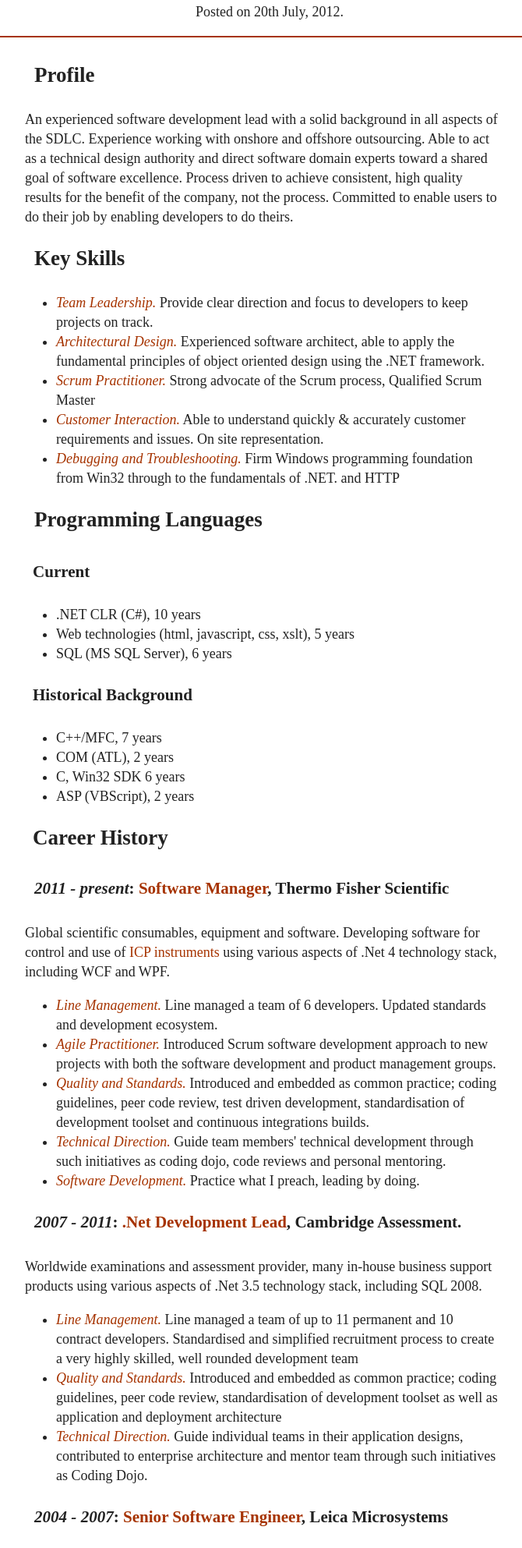
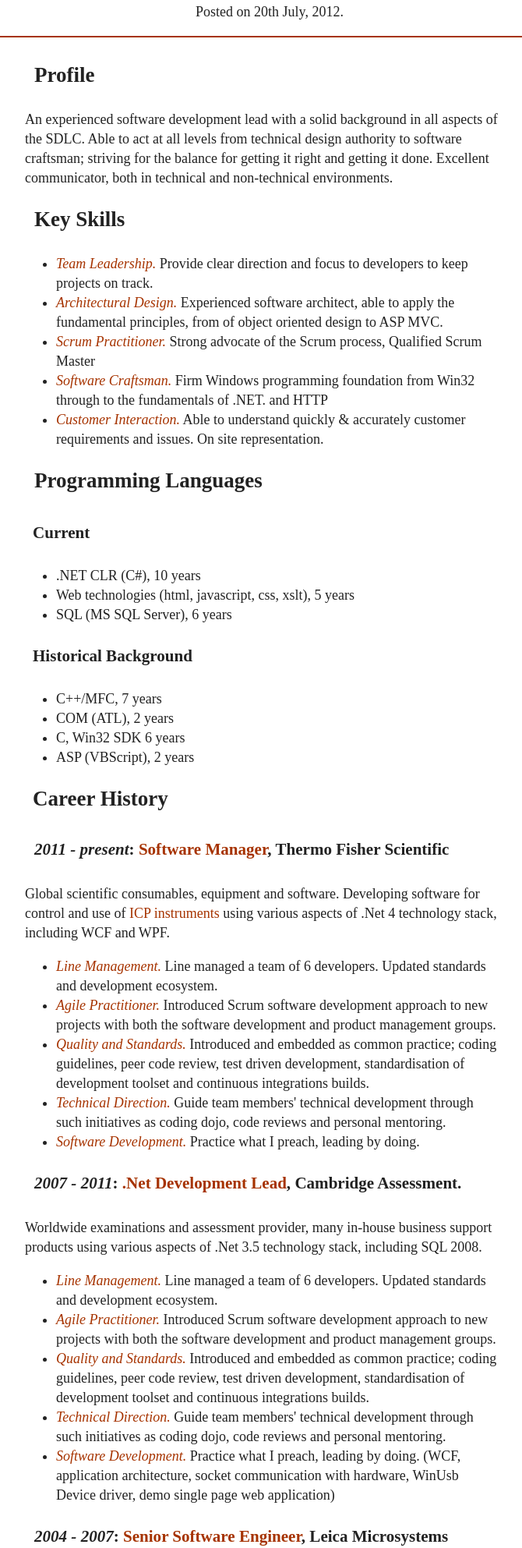
Before and after one commit to NearlyUnique/nearlyunique.github.io, a plain HTML site: page adam-straughan-cv-light.html in a window 1280 px wide. Shown: the part 70-2055 px from the top of the page at 78% size, without its empty margins (302-972 px from the left). Drawn offline with nearby package versions, Linux system fonts and the light colour scheme.

Commit message:
re-worded for clarity

```diff
--- a/adam-straughan-cv-light.html
+++ b/adam-straughan-cv-light.html
@@ -46,12 +46,10 @@
 		<div class="sticky-block">
 			<h2 id="profile"  class="sticky-header">Profile</h2>
 			<p>
-			An experienced software development lead with a solid background in all aspects
-			of the SDLC. Experience working with onshore and offshore outsourcing. Able to act
-			as a technical design authority and direct software domain experts toward a shared
-			goal of software excellence. Process driven to achieve consistent, high quality
-			results for the benefit of the company, not the process. Committed to enable users
-			to do their job by enabling developers to do theirs.
+			An experienced software development lead with a solid background in all aspects of the SDLC. Able to
+			act at all levels from technical design authority to software craftsman; striving for the balance for
+			getting it right and getting it done. Excellent communicator, both in technical and non-technical
+			environments.
 			</p>
 		</div>
 		<div class="sticky-block">
@@ -61,17 +59,17 @@
 				Provide clear direction and focus to developers to keep projects on track.
 				</li>
 				<li><em>Architectural Design.</em>
-				Experienced software architect, able to apply the fundamental principles of object oriented design using the .NET framework.
+				Experienced software architect, able to apply the fundamental principles, from of object oriented design
+				to ASP MVC.
 				</li>
 				<li><em>Scrum Practitioner.</em>
 				Strong advocate of the Scrum process, Qualified Scrum Master</li>
+				<li><em>Software Craftsman.</em>
+				Firm Windows programming foundation from Win32 through to the fundamentals of .NET. and HTTP</li>
 				<li><em>Customer Interaction.</em>
 				Able to understand quickly & accurately customer requirements and issues. On site representation.
 				</li>
-				<li><em>Debugging and Troubleshooting.</em>
-				Firm Windows programming foundation from Win32 through to the fundamentals of .NET. and HTTP</li>
-			</ul>
-		</div>
+			</ul>		</div>
 		<div class="sticky-block">
 			<h2 id="programming-languages" class="sticky-header">Programming Languages</h2>
 			<h3>Current</h3>
@@ -119,17 +117,20 @@
 				Worldwide examinations and assessment provider, many in-house business support
 				products using various aspects of .Net 3.5 technology stack, including SQL 2008.
 			</p>
-			<ul>
-				<li><em>Line Management.</em> Line managed a team of up to 11 permanent and 10 contract developers.
-					Standardised and simplified recruitment process to create a very highly skilled,
-					well rounded development team</li>
-				<li><em>Quality and Standards.</em> Introduced and embedded as common practice; coding guidelines,
-					peer code review, standardisation of development toolset as well as application
-					and deployment architecture</li>
-				<li><em>Technical Direction.</em> Guide individual teams in their application designs, contributed
-					to enterprise architecture and mentor team through such initiatives as Coding Dojo.
-				</li>
-			</ul>
+				<ul>
+					<li><em>Line Management.</em> Line managed a team of 6 developers.
+						Updated standards and development ecosystem.</li>
+					<li><em>Agile Practitioner.</em> Introduced Scrum software development approach to new projects with both the
+					software development and product management groups.</li>
+					<li><em>Quality and Standards.</em> Introduced and embedded as common practice; coding guidelines,
+						peer code review, test driven development, standardisation of development toolset and continuous integrations builds.</li>
+					<li><em>Technical Direction.</em> Guide team members' technical development through such initiatives as coding dojo,
+						code reviews and personal mentoring.
+					</li>
+					<li><em>Software Development.</em> Practice what I preach, leading by doing. (WCF, application architecture,
+						socket communication with hardware, WinUsb Device driver, demo single page web application)
+					</li>
+				</ul>
 			</div>
 			<div class="sticky-block">
 			<h3 id="leica" class="sticky-header">
```
